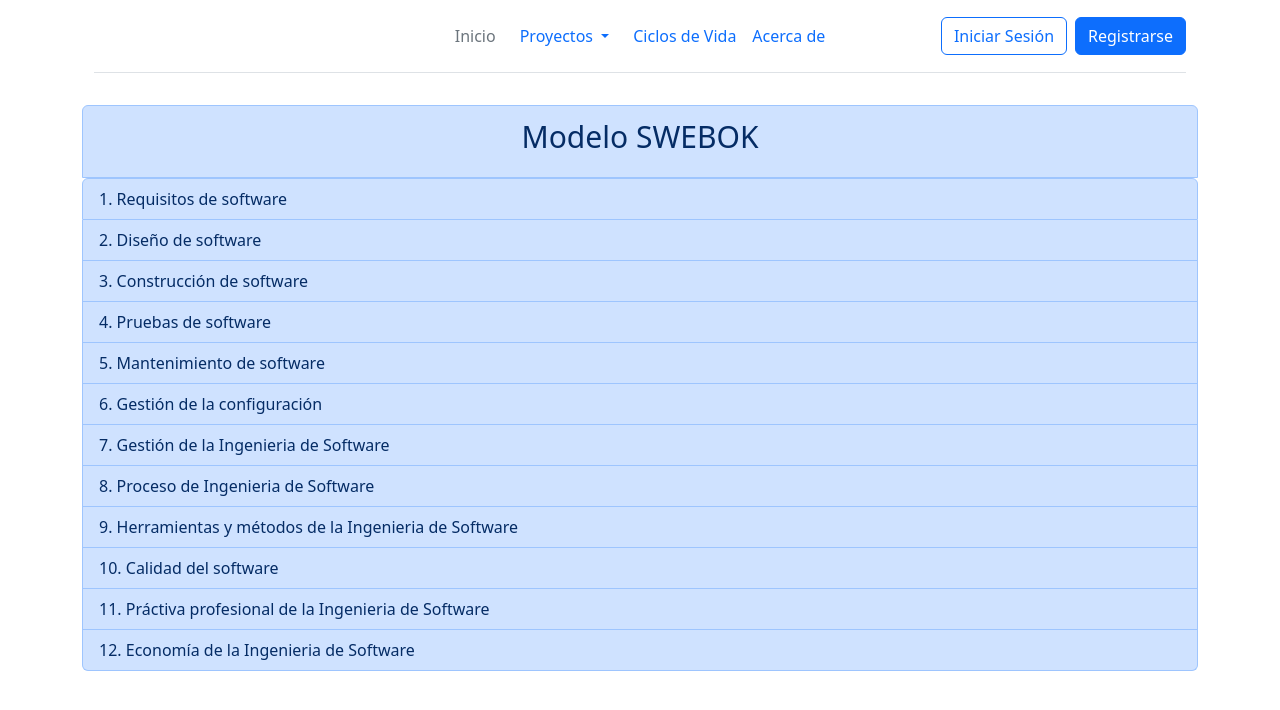
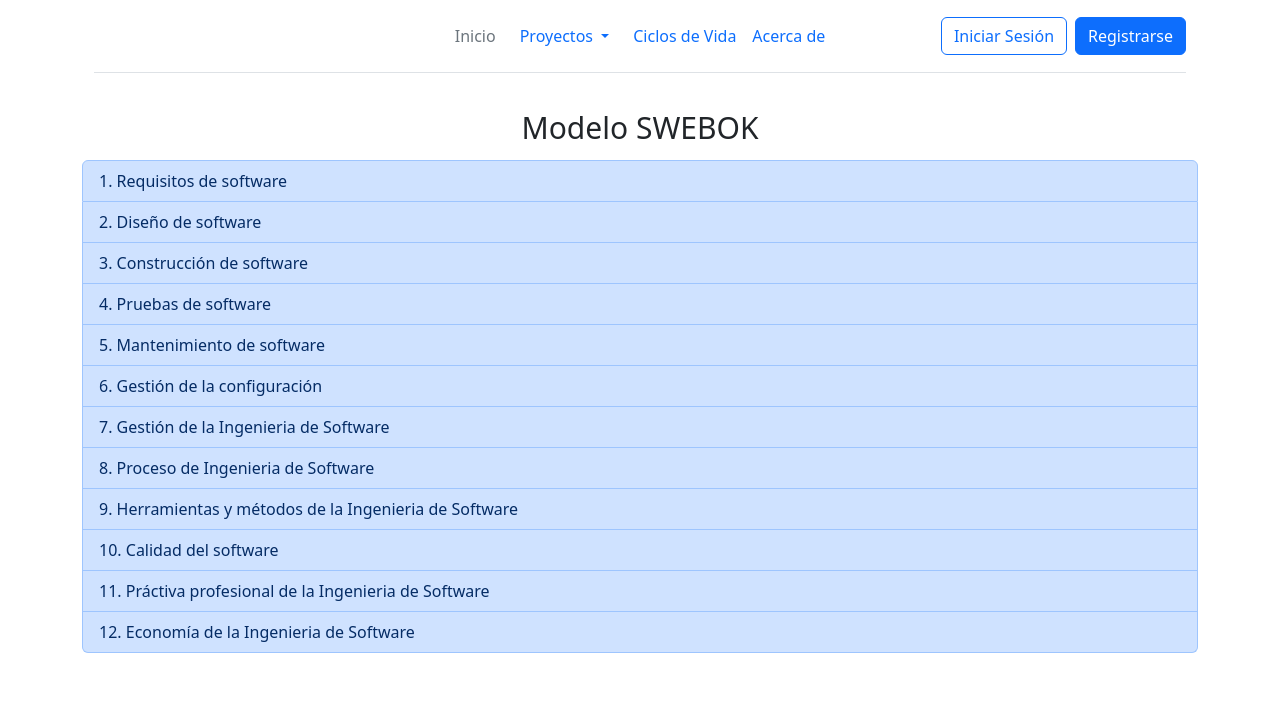
Before and after one commit to jdrioisaza/proyecto01, an Angular app: page /swebok in a window 1280 px wide. Shown: the top 710 px of the page. Built offline with nearby package versions, Linux system fonts and the light colour scheme.

Commit message:
mod_list

```diff
--- a/src/app/componentes/proyectos/swebok/swebok.component.html
+++ b/src/app/componentes/proyectos/swebok/swebok.component.html
@@ -1,6 +1,6 @@
 
 <ul class="list-group">
-    <li class="list-group-item list-group-item-action list-group-item-primary"><div align="center" style="font-size: 30px; padding-bottom: 10px;">Modelo SWEBOK</div></li>
+    <li style="list-style: none;"><div align="center" style="font-size: 30px; padding-bottom: 10px;">Modelo SWEBOK</div></li>
     <ol class="list-group list-group-numbered">
         <li class="list-group-item list-group-item-action list-group-item-primary">Requisitos de software</li>
         <li class="list-group-item list-group-item-action list-group-item-primary">Diseño de software</li>
```
